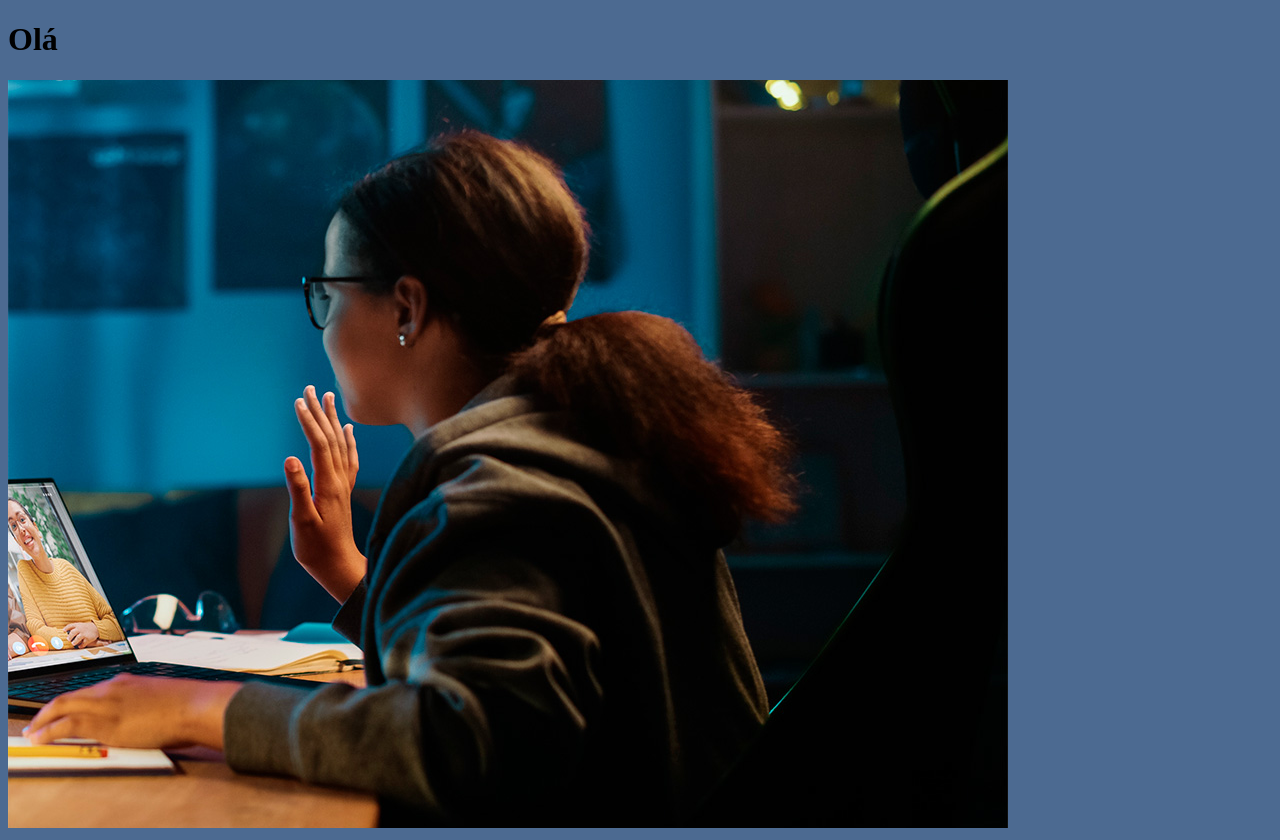
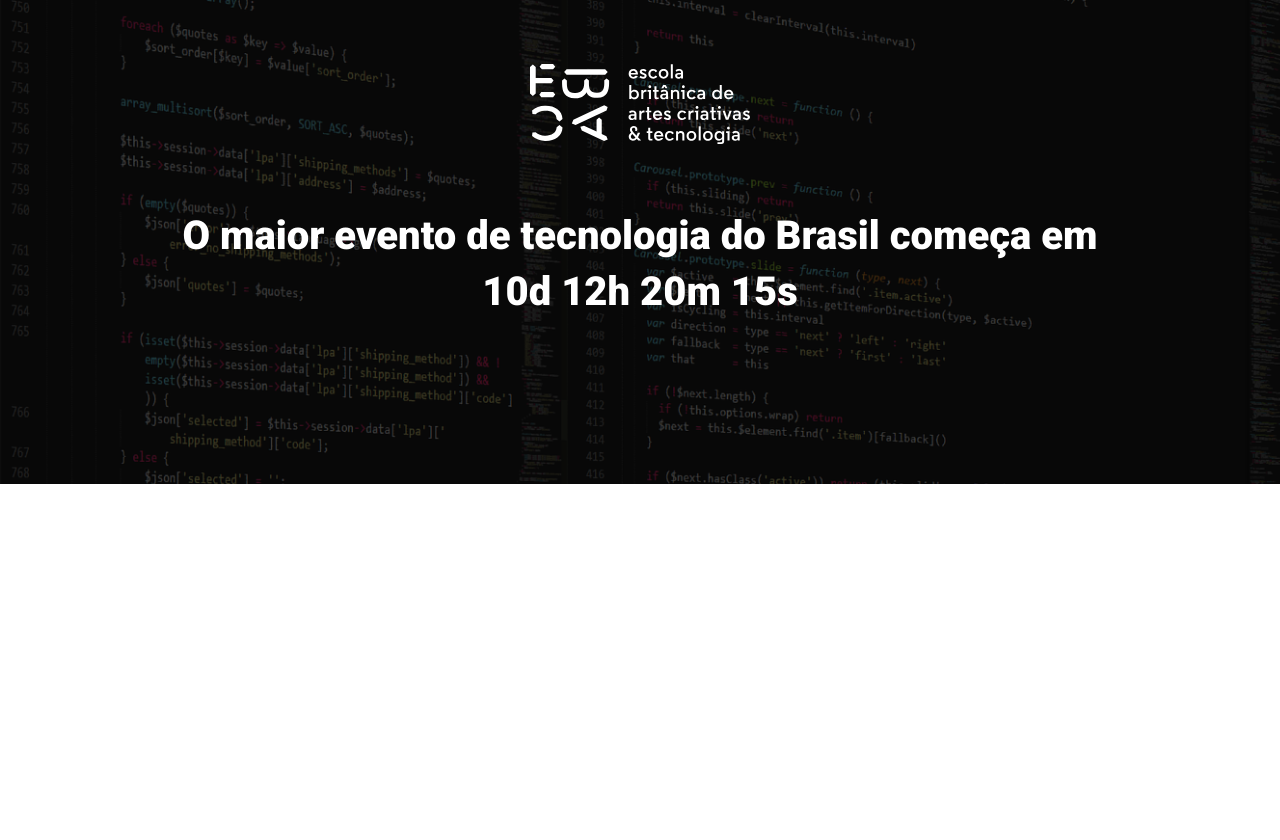
Before and after one commit to PriscillaBarbosa/ebac_tec_talks, a website built with Parcel: page src/index.html in a window 1280 px wide. After the commit the page ends 800 px from the top, so only its background shows below. Built offline with nearby package versions, Linux system fonts and the light colour scheme.

Commit message:
criando o hero

```diff
--- a/src/index.html
+++ b/src/index.html
@@ -3,12 +3,24 @@
 <head>
     <meta charset="UTF-8">
     <meta name="viewport" content="width=device-width, initial-scale=1.0">
-    <title>Document</title>
+    <title>EBAC Tech Talks</title>
+    <link rel="preconnect" href="https://fonts.googleapis.com">
+    <link rel="preconnect" href="https://fonts.gstatic.com" crossorigin>
+    <link href="https://fonts.googleapis.com/css2?family=Roboto:wght@400;700;900&display=swap" rel="stylesheet">
     <link rel="stylesheet" href="styles/main.scss">
 </head>
 <body>
-    <h1>Olá</h1>
-    <img src="./images/backend.png" alt="">
+    <header class="hero">
+        <div class="container">
+            <img class="hero__logo" src="./images/ebac_logo.svg" alt="EBAC">
+            <p class="hero__text">
+                O maior evento de tecnologia do Brasil começa em 10d 12h 20m 15s
+            </p>
+        </div>
+    </header>
+
+
+
     <script src="scripts/main.js"></script>
 </body>
 </html>
--- /dev/null
+++ b/src/styles/_hero.scss
@@ -0,0 +1,54 @@
+.hero {
+    padding-top: 64px;
+    padding-bottom: 100px;
+    background-image: url(../images/fundo.png);
+    background-repeat: no-repeat;
+    background-size: cover;
+    position: relative;
+
+    .container {
+        position: relative;
+    }
+
+    &::before {
+        position: absolute;
+        top: 0;
+        left: 0;
+        width: 100%;
+        height: 100%;
+        background-color: black;
+        content: '';
+        opacity: .7;
+    }
+
+    &__text {
+        margin-top: 64px;
+        margin-bottom: 64px;
+        font-size: 40px;
+        line-height: 56px;
+
+        font-weight: 800;
+        text-align: center;
+    }
+
+    &__logo {
+        margin: 0 auto;
+        height: 80px;
+        display: block;
+    }
+
+    @media (max-width:640px) {
+
+        padding: 40px 0;
+
+        &__logo {
+            height: 40px;
+        }
+
+        &__text {
+            font-size: 22px;
+            line-height: 24px;
+            margin: 24px 0;
+        }
+    }
+}
--- a/src/styles/main.scss
+++ b/src/styles/main.scss
@@ -1,3 +1,23 @@
-body {
-    background-color: rgb(76, 106, 145);
+@use 'hero';
+
+*{
+    margin: 0;
+    padding: 0;
+    box-sizing: border-box;
+    font-family: Roboto, sans-serif;
+    color: #fff;
 }
+
+.container {
+    max-width: 960px;
+    width: 100%;
+    margin: 0 auto;
+
+    @media (max-width: 640px) {
+        max-width: 80%;
+    }
+
+    @media (max-width: 1024px) {
+        max-width: 90%;
+    }
+}
```
